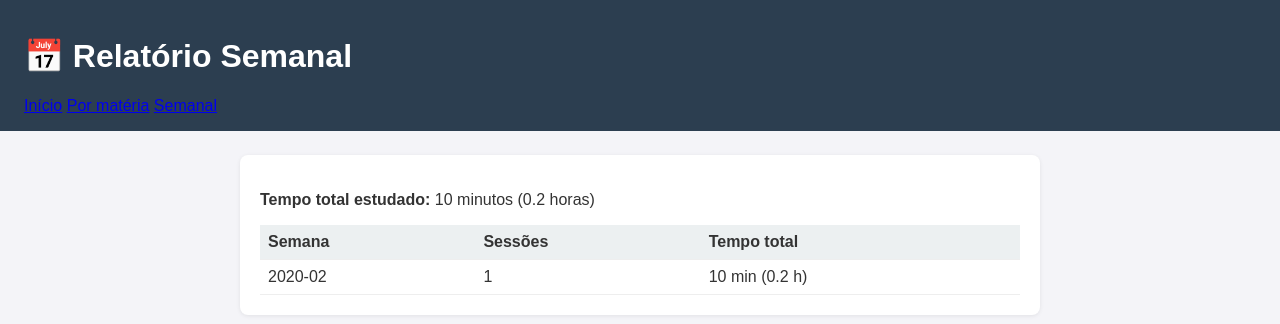
After one commit to pedrohfernandes99/controle-estudos, a Flask app: page /report/weekly in a window 1280 px wide. The commit adds this page. Shown: the top 324 px of the page. Run offline with Flask 2, Linux system fonts and the light colour scheme; tables that the repository leaves empty hold one stand-in row (values such as "Sample post").

Commit message:
Mês 2 - Bloco 1: relatório semanal

```diff
--- a/app/models.py
+++ b/app/models.py
@@ -104,3 +104,21 @@ def delete_session(session_id: int) -> bool:
         cursor = conn.execute("DELETE FROM study_sessions WHERE id = ?", (session_id,))
         conn.commit()
         return cursor.rowcount > 0
+
+
+# ---------- Relatório semanal ----------
+
+def weekly_report() -> List[dict]:
+    """Agrupa as sessões por semana (ano-semana) e devolve o total de minutos."""
+    with get_connection() as conn:
+        rows = conn.execute(
+            """
+            SELECT strftime('%Y-%W', studied_at) AS week,
+                   COUNT(*) AS total_sessions,
+                   SUM(duration_minutes) AS total_minutes
+            FROM study_sessions
+            GROUP BY week
+            ORDER BY week DESC
+            """
+        ).fetchall()
+        return [dict(r) for r in rows]
--- a/app/routes.py
+++ b/app/routes.py
@@ -134,3 +134,10 @@ def report():
         grand_total = sum(r["total_minutes"] for r in report_data) if report_data else 0
 
     return render_template("report.html", report=report_data, grand_total=grand_total)
+
+
+@bp.route("/report/weekly")
+def report_weekly():
+    data = models.weekly_report()
+    grand_total = sum(r["total_minutes"] for r in data) if data else 0
+    return render_template("report_weekly.html", report=data, grand_total=grand_total)
--- a/templates/index.html
+++ b/templates/index.html
@@ -10,7 +10,8 @@
         <h1>📚 Controle de Estudos</h1>
         <nav>
             <a href="{{ url_for('main.index') }}">Início</a>
-            <a href="{{ url_for('main.report') }}">Relatório</a>
+            <a href="{{ url_for('main.report') }}">Por matéria</a>
+            <a href="{{ url_for('main.report_weekly') }}">Semanal</a>
         </nav>
     </header>
 
--- /dev/null
+++ b/templates/report_weekly.html
@@ -0,0 +1,46 @@
+<!DOCTYPE html>
+<html lang="pt-BR">
+<head>
+    <meta charset="UTF-8">
+    <title>Relatório Semanal</title>
+    <link rel="stylesheet" href="{{ url_for('static', filename='style.css') }}">
+</head>
+<body>
+    <header>
+        <h1>📅 Relatório Semanal</h1>
+        <nav>
+            <a href="{{ url_for('main.index') }}">Início</a>
+            <a href="{{ url_for('main.report') }}">Por matéria</a>
+            <a href="{{ url_for('main.report_weekly') }}">Semanal</a>
+        </nav>
+    </header>
+    <main>
+        <section>
+            {% if report %}
+                <p><strong>Tempo total estudado:</strong> {{ grand_total }} minutos
+                    ({{ '%.1f'|format(grand_total / 60) }} horas)</p>
+                <table>
+                    <thead>
+                        <tr>
+                            <th>Semana</th>
+                            <th>Sessões</th>
+                            <th>Tempo total</th>
+                        </tr>
+                    </thead>
+                    <tbody>
+                        {% for r in report %}
+                            <tr>
+                                <td>{{ r.week }}</td>
+                                <td>{{ r.total_sessions }}</td>
+                                <td>{{ r.total_minutes }} min ({{ '%.1f'|format(r.total_minutes / 60) }} h)</td>
+                            </tr>
+                        {% endfor %}
+                    </tbody>
+                </table>
+            {% else %}
+                <p>Nenhuma sessão registrada ainda.</p>
+            {% endif %}
+        </section>
+    </main>
+</body>
+</html>
```
